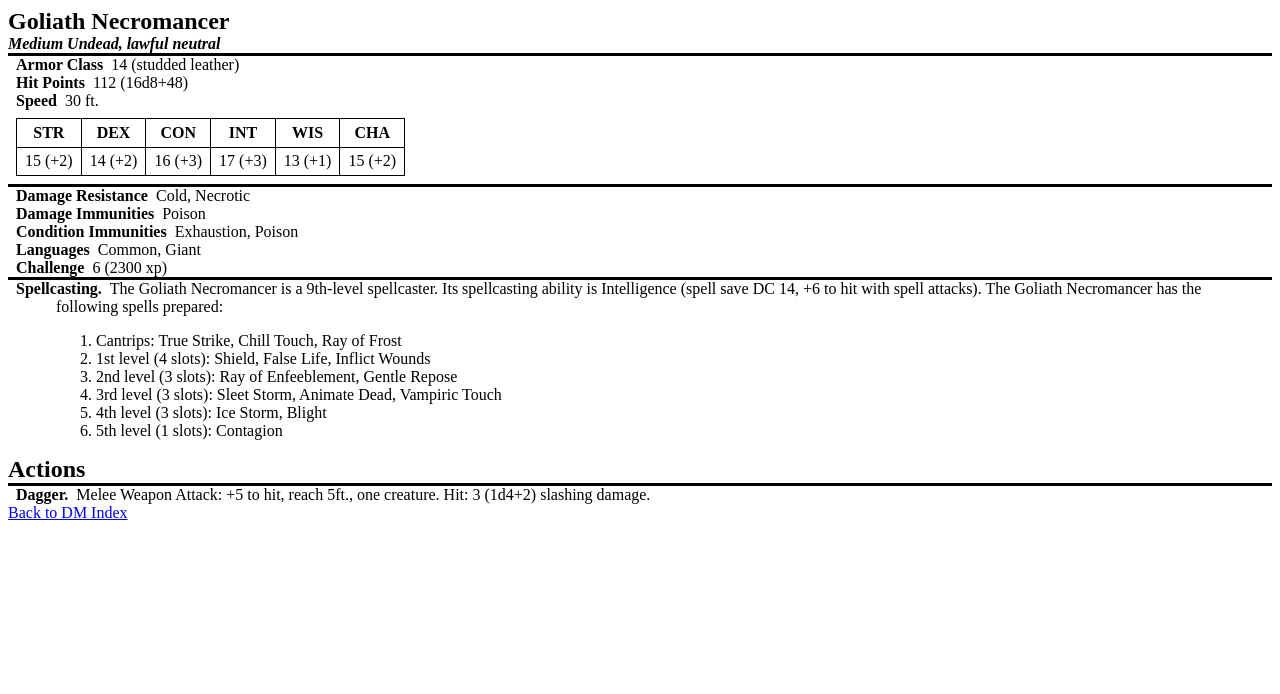
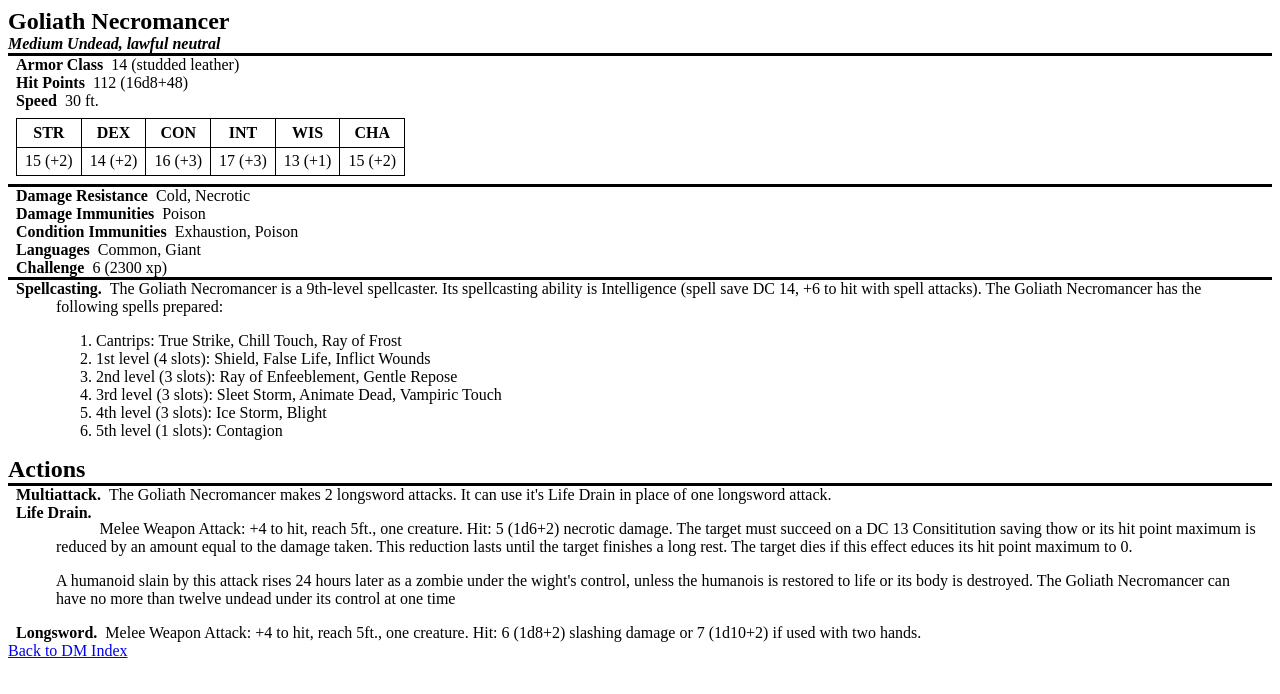
Before and after one commit to raptor0719/DnD, a plain HTML site: page ModernMagicks/Webpage/Pages/DMJournal/Monsters/GoliathNecromancer.html in a window 1280 px wide. Drawn offline with Linux system fonts and the light colour scheme.

Commit message:
Add missing actions for Goliath Necromancer

```diff
--- a/ModernMagicks/Webpage/Pages/DMJournal/Monsters/GoliathNecromancer.html
+++ b/ModernMagicks/Webpage/Pages/DMJournal/Monsters/GoliathNecromancer.html
@@ -71,8 +71,12 @@
 
 		<h3>Actions</h3>
 		<dl class="actions">
-			<dt>Dagger</dt>
-			<dd>Melee Weapon Attack: +5 to hit, reach 5ft., one creature. Hit: 3 (1d4+2) slashing damage.</dd>
+			<dt>Multiattack</dt>
+			<dd>The Goliath Necromancer makes 2 longsword attacks. It can use it's Life Drain in place of one longsword attack.</dd>
+			<dt>Life Drain</dt>
+			<dd><p>Melee Weapon Attack: +4 to hit, reach 5ft., one creature. Hit: 5 (1d6+2) necrotic damage. The target must succeed on a DC 13 Consititution saving thow or its hit point maximum is reduced by an amount equal to the damage taken. This reduction lasts until the target finishes a long rest. The target dies if this effect educes its hit point maximum to 0.</p><p>A humanoid slain by this attack rises 24 hours later as a zombie under the wight's control, unless the humanois is restored to life or its body is destroyed. The Goliath Necromancer can have no more than twelve undead under its control at one time</p></dd>
+			<dt>Longsword</dt>
+			<dd>Melee Weapon Attack: +4 to hit, reach 5ft., one creature. Hit: 6 (1d8+2) slashing damage or 7 (1d10+2) if used with two hands.</dd>
 		</dl>
 
 		<a href="/dmIndex.html">Back to DM Index</a>
```
